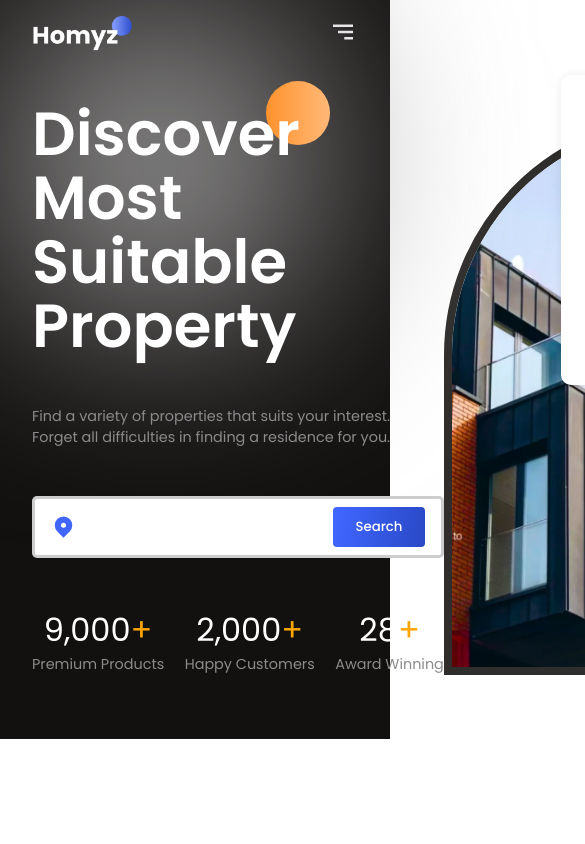
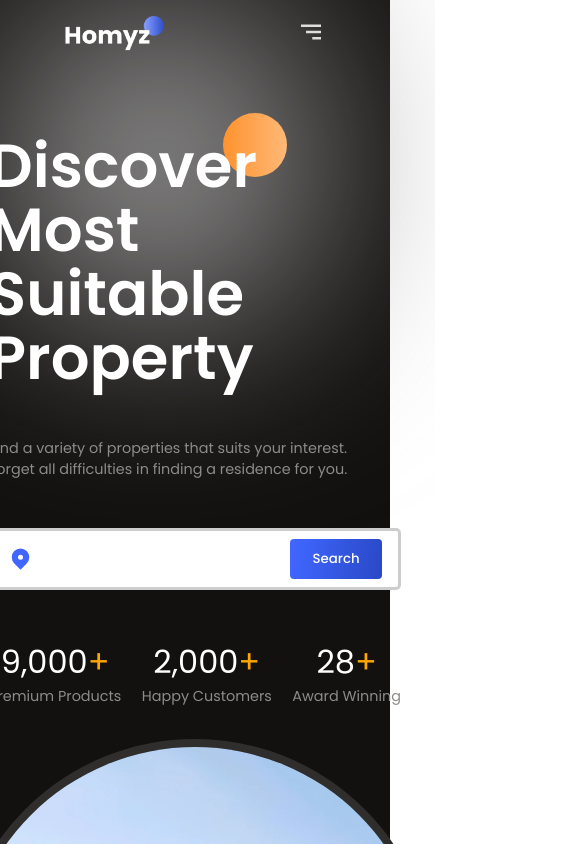
Before and after one commit to FahadAli-Dev/real-estate-website, a React (Vite) app: page / in a window 390 px wide. Shown: the top 844 px of the page, 585 px wide, since content can reach past the window. Built offline with nearby package versions, Linux system fonts and the light colour scheme.

Commit message:
responsive hero-section for tabs,and larg screes

```diff
--- a/src/Header/Header.css
+++ b/src/Header/Header.css
@@ -40,15 +40,21 @@ button:hover {
 }
 
 @media (max-width: 768px) {
+  .h-container {
+    padding: 16px 64px;
+  }
+
   .menu {
     flex-direction: column;
+    align-items: start;
     background-color: white;
-    padding: 50px;
-    box-shadow: 1px 1px 10px 0.1px rgba(0, 0, 0, 0.1);
+    color: black;
+    font-weight: 500;
+    padding: 3rem;
     border-radius: 10px;
     transition: all 0.3s ease-in;
     position: fixed;
-    top: 75px;
+    top: 48px;
     right: -100%;
     z-index: 3;
   }
@@ -63,6 +69,6 @@ button:hover {
   }
 
   .showMenu {
-    right: 13%;
+    right: 8.7%;
   }
 }
--- a/src/Hero/Hero.css
+++ b/src/Hero/Hero.css
@@ -95,3 +95,17 @@
   width: 100%;
   height: 100%;
 }
+
+@media (max-width: 978px) {
+  .hero-container {
+    flex-direction: column;
+    gap: 2rem;
+    align-items: center;
+  }
+}
+
+@media (max-width: 768px) {
+  .hero-container {
+    padding: 4rem;
+  }
+}
```
